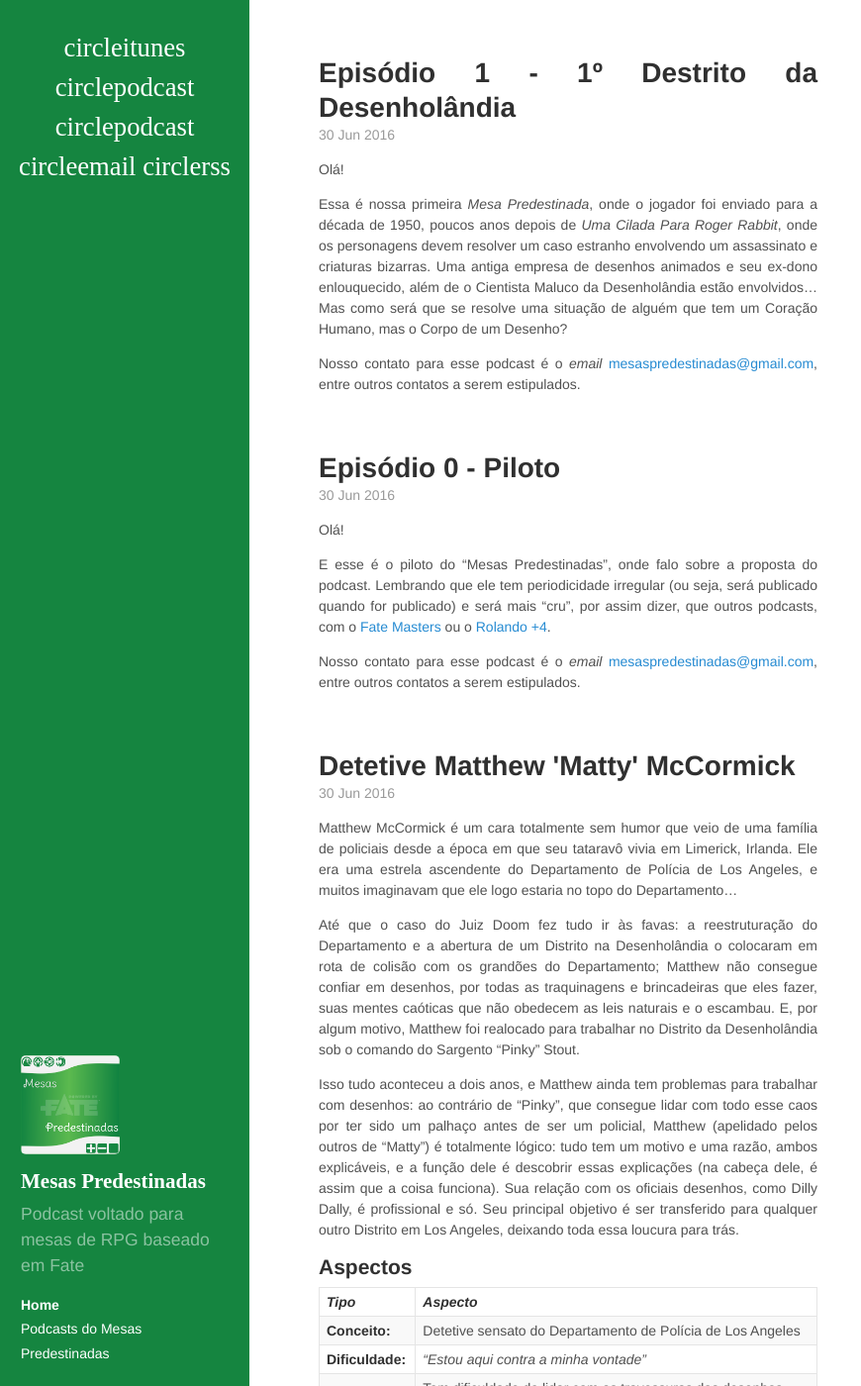
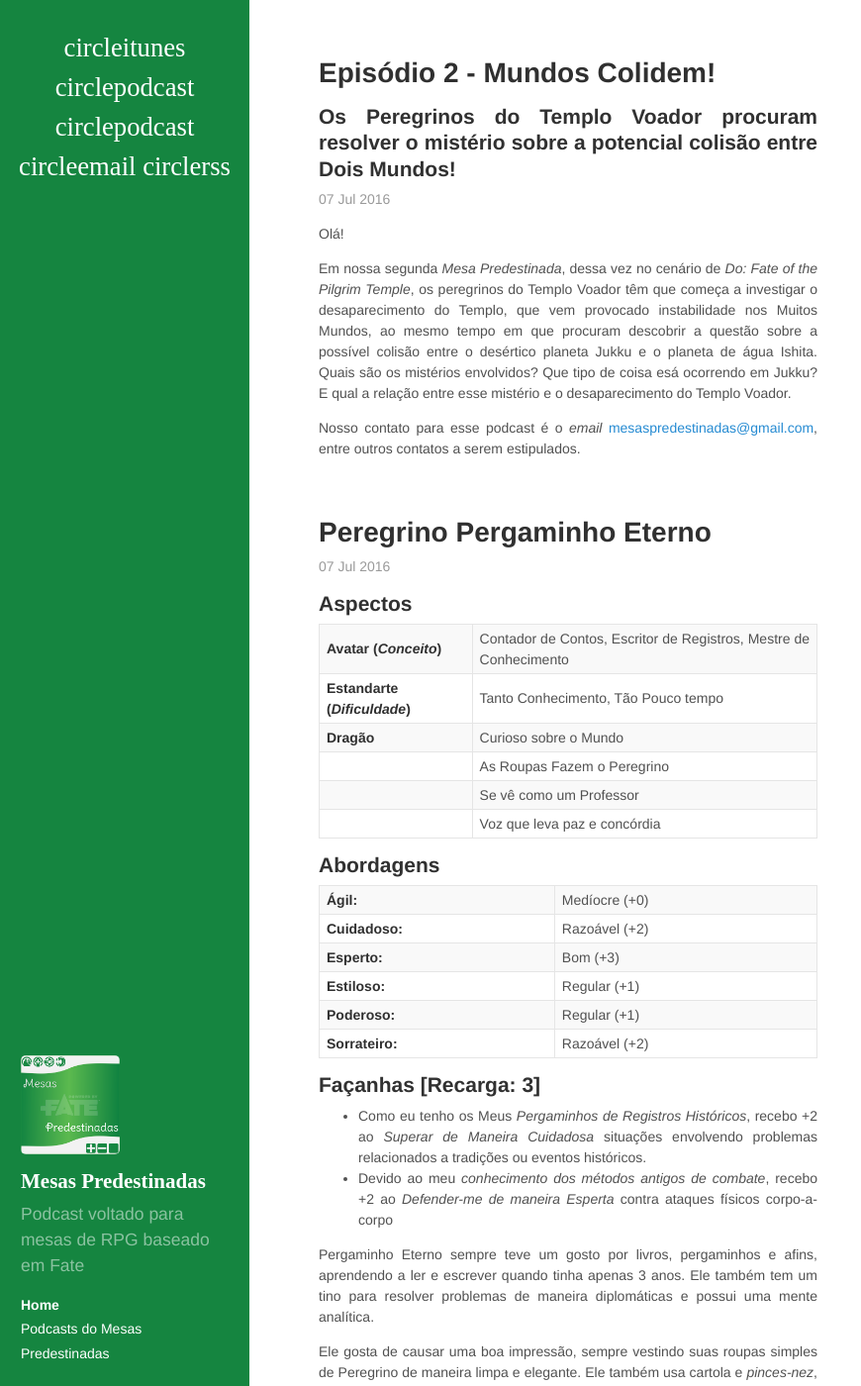
Before and after one commit to mesaspredestinadas/mesaspredestinadas.github.io, a Jekyll site: the page built from index.html, in a window 1280 px wide and 1400 px high. Shown: the whole window at 99% size, without its empty margins (0-870 px from the left). Built offline with Jekyll 4.4.1, drawn with Linux system fonts in a browser that asks for light colours; some web fonts are replaced; the list of posts is cut into pages by our own code; some of the changed text lies outside the part shown.

Commit message:
Mundos Colidem

```diff
--- a/_layouts/post.html
+++ b/_layouts/post.html
@@ -3,7 +3,8 @@
 ---
 
 <div class="post">
-  <h1 class="post-title">{{ page.title }}</h1>
+  <h1 class="post-title">{{ page.title | markdownify }}</h1>
+  <h2 class="post-subtitle">{{ page.subheadline | markdownify }}</h1>
   <span class="post-date">{{ page.date | date_to_string }}</span>
   {% if page.audios %}
   {% include podcast_player.html %}
--- a/_posts/2016-06-30-MesasPredestinadas1-Desenholandia.md
+++ b/_posts/2016-06-30-MesasPredestinadas1-Desenholandia.md
@@ -1,6 +1,6 @@
 ---
-title: Episódio 1 - 1º Destrito da Desenholândia
-subheadline: As aventuras dos intrépidos policias da Desenholândia, resolvendo um estranho caso de assassinato!
+title: Episódio 1 - Coração Humano, Corpo de Desenho
+subheadline: As aventuras dos intrépidos policias do 1º Destrito da Desenholândia, resolvendo um estranho caso de assassinato!
 date: 2016-06-30 16:00:00 -0300
 layout: post
 categories:
--- /dev/null
+++ b/_posts/2016-07-07-MesasPredestinadas2-MundosColidem.md
@@ -0,0 +1,89 @@
+---
+title: "Episódio 2 - Mundos Colidem!"
+subheadline: Os Peregrinos do Templo Voador procuram resolver o mistério sobre a potencial colisão entre Dois Mundos!
+date: 2016-07-07 10:00:00 -0300
+layout: post
+categories:
+  - Mesas-Predestinadas
+  - Podcast
+tags:
+ - Fate
+ - Fate-Core
+ - Mesas-Predestinadas
+ - Podcast
+ - Destino do Templo Voador
+ - Fate of the Pilgrim Temple
+header: no
+maisquatro_comments: true
+podcast_time: 177min
+itunes:
+  duration: 02:56:57
+hosts:
+  - Fábio Emilio Costa (Narrador e _Peregrino Pergaminho Eterno_)
+  - Pedro Gustavo (_Peregrino Generoso Urso_)
+  - Silas Marques de Lima (_Peregrino Cabeça de Pedra_)
+audios:
+ - OGG: https://archive.org/download/MPEp2MundosColidem/MP-Ep2-MundosColidem.ogg
+ - MP3: https://archive.org/download/MPEp2MundosColidem/MP-Ep2-MundosColidem.mp3
+iaplayer: MPEp2MundosColidem
+comments: true
+events:
+  - time: "00:00:04"
+    text: Apresentação básica do Cenárioe e Comentários Gerais
+  - time: "00:12:53"
+    text: Os Personagens são escolhidos
+  - time: "00:18:03"
+    text: Os Peregrinos são Apresentados - Pergaminho Eterno, Cabeça de Pedra e Generoso Urso
+  - time: "00:21:56"
+    text: O Primeiro Mistério - _O TEMPLO DESAPARECEU!!!_
+  - time: "00:29:33"
+    text: O Segundo Mistério - O Estranho Ovo nos escombros
+  - time: "00:41:52"
+    text: Mistério em cima de Mistério - O Ovo choca na forma de um Dragão Gigante!
+  - time: "00:47:31"
+    text: A Carta de Yotta, assistente dos Sábios de Jukku, para o Templo Voador
+  - time: "00:53:26"
+    text: Os Peregrinos partem para Jukku, e observam os Muitos Mundos
+  - time: "00:59:00"
+    text: Saqueadores atacam foragidos do Caos da ausência do Templo, e os Peregrinos não podem deixar isso quieto
+  - time: "01:15:36"
+    text: Os Pergaminhos retomam seu caminho, chegam próximo a Jukku e analisam a situação
+  - time: "01:24:06"
+    text: Os Pergaminhos descem em Jukku, e descobrem que Yotta foi aprisionado!
+  - time: "01:31:16"
+    text: Yotta posiciona os Peregrinos sobre o que aconteceu, e os orientam a procurar Sarek, líder dos Beduínos
+  - time: "01:38:19"
+    text: Os Peregrinos não conseguem voar, então vão de camelo mesmo
+  - time: "01:46:34"
+    text: Os Peregrinos chegam em um Oasis, mas Pergaminho Eterno tem uma péssima surpresa, e os demais lutam pela vida de Pergaminho Eterno
+  - time: "01:58:49"
+    text: Após chegar no Oasis dos beduínos de Jarek, eles recebem novas informações de Jarek e eles descobrem sobre a trama
+  - time: "02:07:02"
+    text: Os Peregrinos e Jarek se aproximam cautelosamente do minarete e Generoso Urso tornar-se excessivo, e com isso o combate começa
+  - time: "02:25:45"
+    text: Generoso Urso consegue socorrer Jarek de um péssimo momento, e Pergaminho Eterno recebe a ajuda do Dragão
+  - time: "02:42:21"
+    text: Os Peregrinos capturam o homem do vizir e descobrem a trama, e o minarete é destruído
+  - time: "02:48:27"
+    text: Os Peregrinos revelam a trama e limpam o nome de Yotta
+related_links:
+  - text: "Site da _Evil Hat_ sobre _Do: Fate of the Flying Temple_"
+    link: http://www.evilhat.com/home/do-fate-of-the-flying-temple/
+  - text: Ficha do _Peregrino Pergaminho Eterno_
+    link: /personagens/PergaminhoEterno/
+  - text: Ficha do _Peregrino Generoso Urso_
+    link: /personagens/GenerosoUrso/
+  - text: Ficha do _Peregrino Cabeça de Pedra_
+    link: /personagens/CabecaDePedra/
+  - text: Ficha dos NPCs da Aventura _Mundos Colidem_ (como feita aqui)
+    link: /npcs/MundosColidem/
+---
+
+Olá!
+
+Em nossa segunda _Mesa Predestinada_, dessa vez no cenário de _Do: Fate of the Pilgrim Temple_, os peregrinos do Templo Voador têm que começa a investigar o desaparecimento do Templo, que vem provocado instabilidade nos Muitos Mundos, ao mesmo tempo em que procuram descobrir a questão sobre a possível colisão entre o desértico planeta Jukku e o planeta de água Ishita. Quais são os mistérios envolvidos? Que tipo de coisa esá ocorrendo em Jukku? E qual a relação entre esse mistério e o desaparecimento do Templo Voador.
+
+Nosso contato para esse podcast é o _email_ <mesaspredestinadas@gmail.com>, entre outros contatos a serem estipulados.
+
+[fatemasters]: http://fatemasters.github.io
+[rolandomaisquatro]: http://rolandomaisquatro.github.io
--- /dev/null
+++ b/_posts/Personagens/2016-07-07-CabecaDePedra.md
@@ -0,0 +1,34 @@
+---
+title: Peregrino Cabeça de Pedra
+subheadline: Um peregrino que usa a Cabeça de muitas formas para Do - Fate of the Pilgrim Temple
+layout: personagens
+categories:
+ - personagens
+tags:
+  - "Do - Fate of the Pilgrim Temple"
+header: no
+---
+
+## Aspectos
+
+| **Avatar (_Conceito_)**        | Peregrino Observador Perspicaz e Paranóico                                           |
+| **Estandarte (_Dificuldade_)** | _"Há a lógica! A Pedra Angular tem que ser a lógica!"_                               |
+| **Dragão**                     | O céu e o inferno estão nos detalhes!                                                |
+|                                | _"O que me diz parece verdade mas seu rosto e corpo dizem que você esconde algo..."_ |
+|                                | Vê-se como defensor dos indefesos                                                    |
+|                                | _"A argumentação é a primeira espada que uso, mas se isto não funcionar..."_         |
+
+## Abordagens
+
+| **Ágil:**       | Razoável (+2) |
+| **Cuidadoso:**  | Regular (+1)  |
+| **Esperto:**    | Bom (+3)      |
+| **Estiloso:**   | Medíocre (+0) |
+| **Poderoso:**   | Razoável (+2) |
+| **Sorrateiro:** | Regular (+1)  |
+
+## Façanhas [Recarga: 3]
+
++ Como _Estou sempre preparado_, recebo +2 ao _Atacar de Maneira Poderosa inimigos furtivos_.
+
+Cabeça de Pedra é desconfiado, ainda que protetor. Um homem tão das letras quanto do combate, é um peregrino direto em suas intenções e palavras. Além disso, ele sofre para desconfiar de pessoas e para ele tudo tem um motivo de ser, mesmo que não tenha. Seu autodenominado Estilo Pedra de combate demonstra o tipo de pessoa que ele é: perspicaz, direto, forte e até certo ponto feroz!
--- /dev/null
+++ b/_posts/Personagens/2016-07-07-GenerosoUrso.md
@@ -0,0 +1,41 @@
+---
+title: Peregrino Generoso Urso
+subheadline: Um peregrino de força tão grande quanto seu coração para Do - Fate of the Pilgrim Temple
+layout: personagens
+categories:
+ - personagens
+tags:
+  - "Do - Fate of the Pilgrim Temple"
+header: no
+---
+
+## Aspectos
+
+| **Avatar (_Conceito_)**        | Um corpo enorme para um coração tão grande quanto             |
+| **Estandarte (_Dificuldade_)** | Sempre pode se tornar excessivo                               |
+| **Dragão**                     | Voe sempre àdiante e para o Alto, não importa o que aconteça! |
+|                                | Sempre tem algo útil                                          |
+|                                | Não tolera injustiças                                         |
+|                                | O caminho é de todos nós                                      |
+
+## Abordagens
+
+| **Ágil:**       | Medíocre (+0) |
+| **Cuidadoso:**  | Razoável (+2) |
+| **Esperto:**    | Regular (+1) |
+| **Estiloso:**   | Regular (+1) |
+| **Poderoso:**   | Bom (+3) |
+| **Sorrateiro:** | Razoável (+2) |
+
+## Façanhas [Recarga: 3]
+
+
++ Como sou *Forte como um Urso*, recebo +2 ao *Criar Vantagens de Maneira Poderosa* ao carregar coisas
++ Sou um *Perito de Artes Marciais*, portanto recebo +2 ao _Atacar de Maneira Poderosa_ inimigos corpo-a-corpo
+
+
+Mais alto que os demais peregrinos, e sempre de coração aberto, Generoso Urso tem apenas um problema: ele é um Peregrino de paixões tão grandes quanto seu coração ou tamanho.
+
+Tudo em Generoso Urso é muito grande, quase exagerado: de seu bom coração e seu tamanho enorme à fúria justa que cruza seus olhos quando enfrenta injustiças e à imensa fome que sente depois de missões, nada em Generoso Urso envolve moderação, sendo seu maior problema como Peregrino.
+
+Mas ao mesmo tempo, sua generosidade é tão grande que crianças correm para seus braços e todos que o conhecem acabam sempre oferecendo-lhe uma fruta ou qualquer coisa.
--- /dev/null
+++ b/_posts/Personagens/2016-07-07-MundosColidem.md
@@ -0,0 +1,76 @@
+---
+title: "NPCs para a carta _Mundos Colidem_ (___The Worlds Collide___)"
+layout: personagens
+categories:
+  - npcs
+tags:
+  - "Do - Fate of the Pilgrim Temple"
+header: no
+---
+
+### Yotta
+
++ **Um Assistente dos Sábios; Preocupado com o povo**
++ _**Perito (+2) Em**: Analisar dados_
++ _**Ruim (-2) Em**:  Colocar o povo em segundo plano_
+
+---
+
+### Sarek, filho de Ouren
+
++ **Líder dos Beduíno de Shalaam; Meu povo e eu somos um; Sábio além da idade**
++ _**Perito (+2) Em**: Lutar, Comandar seu Povo, Tomar decisões, Respeitar Tradições_
++ _**Ruim (-2) Em**:  Agir pensando apenas em sí mesmo_
+
+---
+
+### Camelos Falantes do Deserto
+
++ **Animais de Carga Falantes; Demandam pagamento em comida; São sábios e educados, mas não tolos**
++ _**Perito (+2) Em**: Carregar carga, demonstrar força, conhecimento do deserto_
++ _**Ruim (-2) Em**:  Lidar com humanos, em especial os trapaceiros_
+
+---
+
+### Saqueadores do Deserto
+
++ **Vivem no deserto; Selvagens e belicosos, não valorizam a vida**
++ _**Perito (+2) Em**:  Lutar em grupo, Bravatas_
++ _**Ruim (-2) Em**:  Serem corajosos quando em menor número_
+
+---
+
+### Beduínos de Shalaam
+
++ **Seguem Ordens apenas de Sarek e confiam nele piamente**
++ _**Perito (+2) Em**:  Lutar; seguir ordens de Sarek_
++ _**Ruim (-2) Em**:  Confiar em Estranhos_
+
+---
+
+### Cobra Violeta do Deserto
+
++ **Vive no deserto; Traiçoeira; Veneno Poderoso**
++ _**Perito (+2) Em**:  Morder e Travar; Veneno; Ocultar-se_
++ _**Ruim (-2) Em**:  Resistência Física_
++ **Veneno Poderoso:** Com um _Ataque Físico_, pode trocar o estresse provocado por colocar um Aspecto _Envenenado_ no alvo.
+	+ _**Resiliência:**_ Razoável (+2) **ou** o número de Passos de Sucesso obtidos, o que for melhor
+	+ Remover o Aspecto do _Veneno_ é considerado um Desafio contra a Resiliência do Veneno. Caso o _Veneno_ vença, considere que o mesmo provoca um **Ataque** de +4 (_Resiliência_ + Invocação do Aspecto de Veneno), contra o _Poderoso_ do alvo. Uma pessoa só pode realizar um Desafio contra o veneno uma vez por dia, embora possa colaborar nas tentativas de outras pessoas por meio de _Trabalho em Equipe_
+
+---
+
+### O Homem do Vizir
+
++ **Poderoso graças a seu senhor; Um Bajulador Incapaz**
++ _**Perito (+2) Em**: Intimidar baseando em seu senhor, comandar subalternos_
++ _**Ruim (-2) Em**:  Coragem_
++ **Tropas de Salteadores:** Pode, invocar _Salteadores_ com se fossem _Capangas_, com um teste bem sucedido de _Comandar Subalternos_, em um total de seis Capangas  + dois por Passo;
+
+---
+
+### Grão-Vizir
+
++ **Homem de confiança do Rei de Juku; Ambicioso e Traiçoeiro**
++ _**Perito (+2) Em**: Bajulação; Arquitetar Grandes Planos; Traição_
++ _**Ruim (-2) Em**:  Coragem_
++ **Golpe Sorrateiro:** Pode atacar um alvo que não tenha motivos para desconfiar dele com +2;
--- /dev/null
+++ b/_posts/Personagens/2016-07-07-PergaminhoEterno.md
@@ -0,0 +1,41 @@
+---
+title: Peregrino Pergaminho Eterno
+subheadline: Um peregrinho que procura aprender tudo o que puder em Do - Fate of the Pilgrim Temple
+layout: personagens
+categories:
+ - personagens
+tags:
+  - "Do - Fate of the Pilgrim Temple"
+header: no
+---
+
+## Aspectos
+
+| **Avatar (_Conceito_)**        | Contador de Contos, Escritor de Registros, Mestre de Conhecimento |
+| **Estandarte (_Dificuldade_)** | Tanto Conhecimento, Tão Pouco tempo                               |
+| **Dragão**                     | Curioso sobre o Mundo                                             |
+|                                | As Roupas Fazem o Peregrino                                       |
+|                                | Se vê como um Professor                                           |
+|                                | Voz que leva paz e concórdia                                      |
+
+## Abordagens
+
+| **Ágil:**       | Medíocre (+0) |
+| **Cuidadoso:**  | Razoável (+2) |
+| **Esperto:**    | Bom (+3)      |
+| **Estiloso:**   | Regular (+1)  |
+| **Poderoso:**   | Regular (+1)  |
+| **Sorrateiro:** | Razoável (+2) |
+
+## Façanhas [Recarga: 3]
+
++ Como eu tenho os Meus *Pergaminhos de Registros Históricos*, recebo +2 ao *Superar de Maneira Cuidadosa* situações envolvendo problemas relacionados a tradições ou eventos históricos.
++ Devido ao meu *conhecimento dos métodos antigos de combate*, recebo +2 ao *Defender-me de maneira Esperta* contra ataques físicos corpo-a-corpo
+
+Pergaminho Eterno sempre teve um gosto por livros, pergaminhos e afins, aprendendo a ler e escrever quando tinha apenas 3 anos. Ele também tem um tino para resolver problemas de maneira diplomáticas e possui uma mente analítica.
+
+Ele gosta de causar uma boa impressão, sempre vestindo suas roupas simples de Peregrino de maneira limpa e elegante. Ele também usa cartola e _pinces-nez_, sendo o último algo que foi deixado para trás quando o mesmo foi abandonado no Templo Voador.
+
+Ele adora ouvir histórias e conversas e é desse modo que ele resolve os problemas que ele enfrenta. Ele não gosta de pensar apressadamente nas coisas, gastando todo o tempo que puder e ainda mais.
+
+Ele também gosta de conversar, uma vez que ele sabe como usar as palavras para convencer as pessoas a fazerem o que é necessário, na visão dele.
--- a/index.html
+++ b/index.html
@@ -8,9 +8,15 @@
   <div class="post">
     <h1 class="post-title">
       <a href="{{ post.url }}">
-        {{ post.title }}
+        {{ post.title | markdownify }}
       </a>
     </h1>
+
+{% if post.categories contains "Podcast" %}
+{% if post.subheadline %}
+<h2 class="post-subtitle">{{ post.subheadline | markdownify }} </h2>
+{% endif %}
+{% endif %}
 
     <span class="post-date">{{ post.date | date_to_string }}</span>
 
```
Also changed, not shown: podcast.xml (+8 -1 lines), podcast_ogg.xml (+10 -2 lines).
